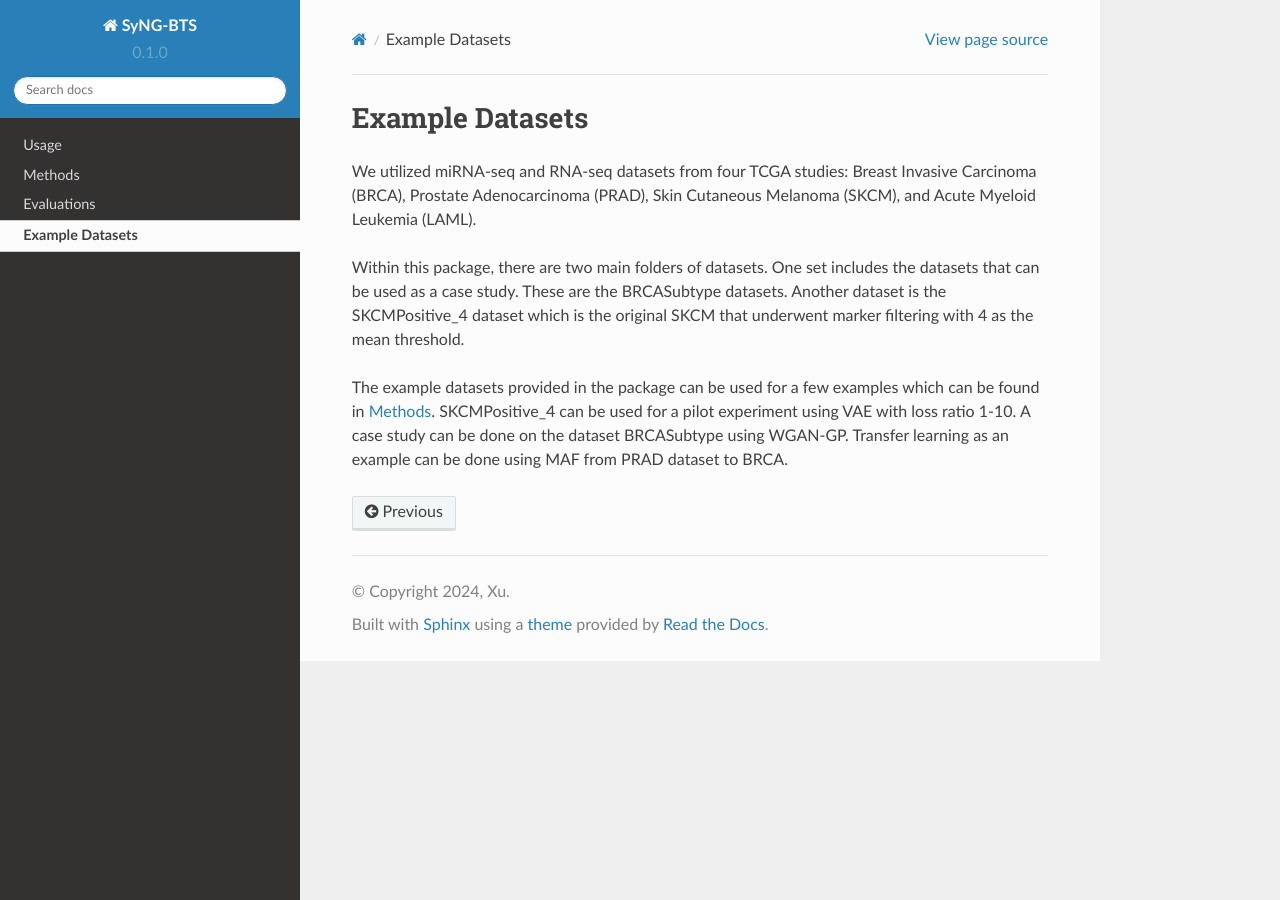
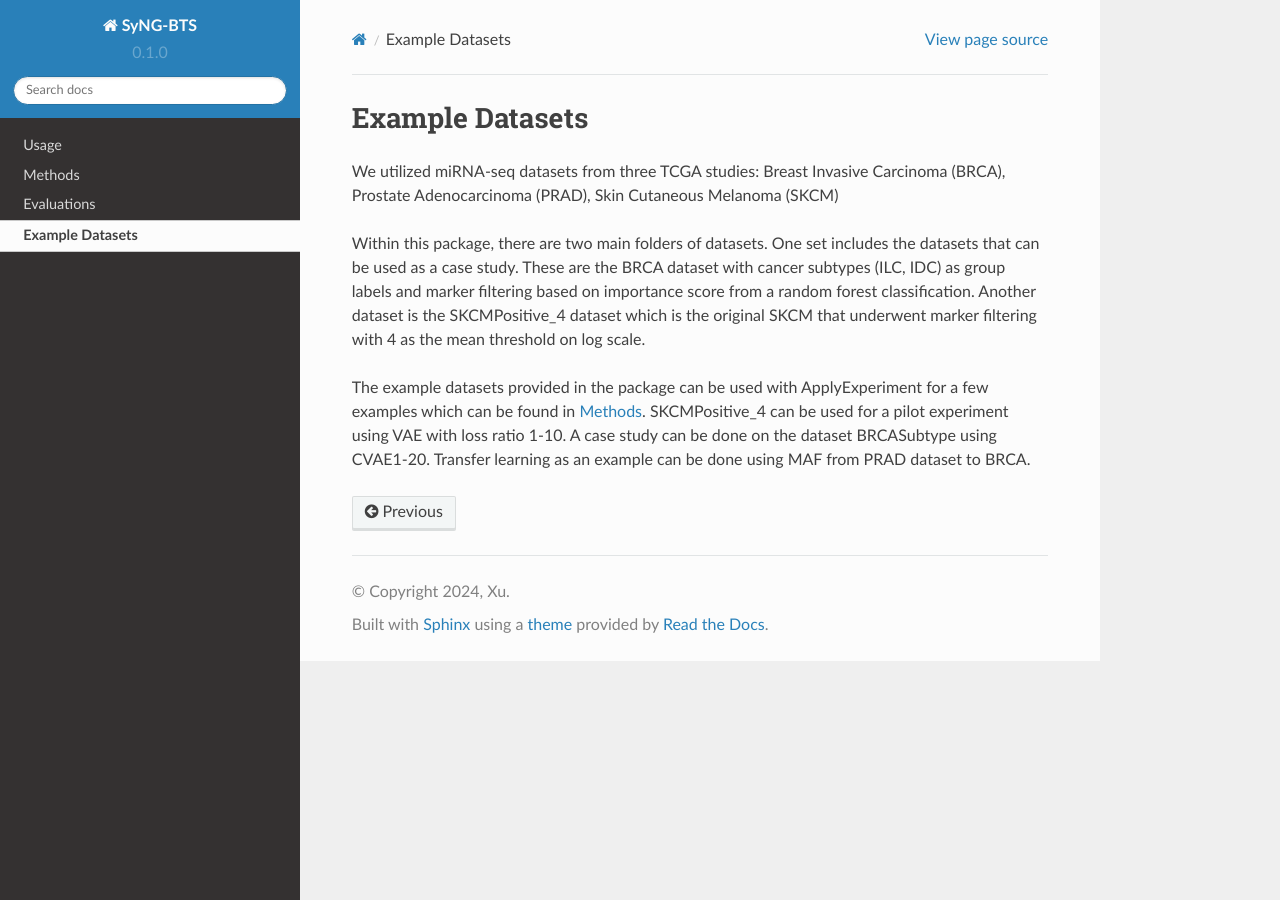
Before and after one commit to kxu1224/full_syng_bts_test, a Sphinx documentation site: the page built from docs/source/datasets.rst, in a window 1280 px wide. Built offline with Sphinx 7.4.7 and the Read the Docs theme 2.0.0, drawn with Linux system fonts in a browser that asks for light colours.

Commit message:
updates 9/19

```diff
--- a/docs/source/datasets.rst
+++ b/docs/source/datasets.rst
@@ -1,14 +1,13 @@
 Example Datasets
 =====
 
-We utilized miRNA-seq and RNA-seq datasets from four TCGA studies: Breast Invasive Carcinoma
-(BRCA), Prostate Adenocarcinoma (PRAD), Skin Cutaneous Melanoma (SKCM), and Acute Myeloid
-Leukemia (LAML).
+We utilized miRNA-seq datasets from three TCGA studies:
+Breast Invasive Carcinoma (BRCA), Prostate Adenocarcinoma (PRAD), Skin Cutaneous Melanoma (SKCM)
 
-Within this package, there are two main folders of datasets. One set includes the datasets that can be used as a case study.
-These are the BRCASubtype datasets. Another dataset is the SKCMPositive_4 dataset which is the original SKCM that underwent marker filtering with 4 as the mean threshold.
+Within this package, there are two main folders of datasets. One set includes the datasets that can be used as a case study. These are the BRCA dataset with cancer subtypes (ILC, IDC) as group labels and marker filtering based on importance score from a random forest classification.
+Another dataset is the SKCMPositive_4 dataset which is the original SKCM that underwent marker filtering with 4 as the mean threshold on log scale.
 
-The example datasets provided in the package can be used for a few examples which can be found in :doc:`methods`.
+The example datasets provided in the package can be used with ApplyExperiment for a few examples which can be found in :doc:`methods`.
 SKCMPositive_4 can be used for a pilot experiment using VAE with loss ratio 1-10.
-A case study can be done on the dataset BRCASubtype using WGAN-GP.
+A case study can be done on the dataset BRCASubtype using CVAE1-20.
 Transfer learning as an example can be done using MAF from PRAD dataset to BRCA.
```
Also changed, not shown: docs/source/methods.rst (+12 -11 lines), 1 other file.
